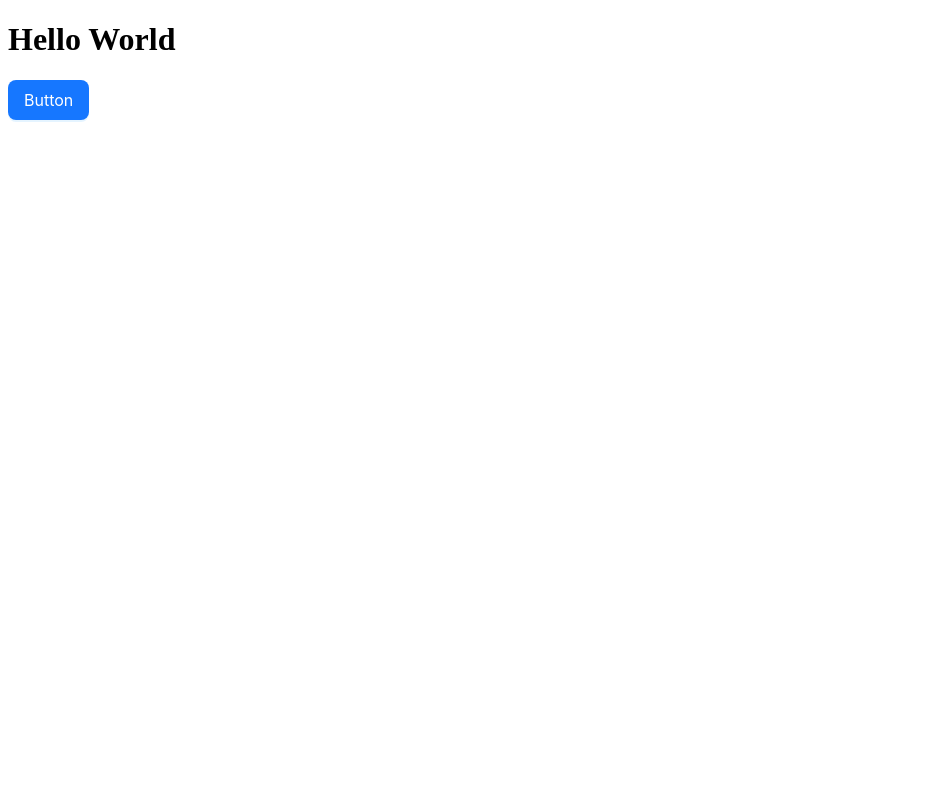
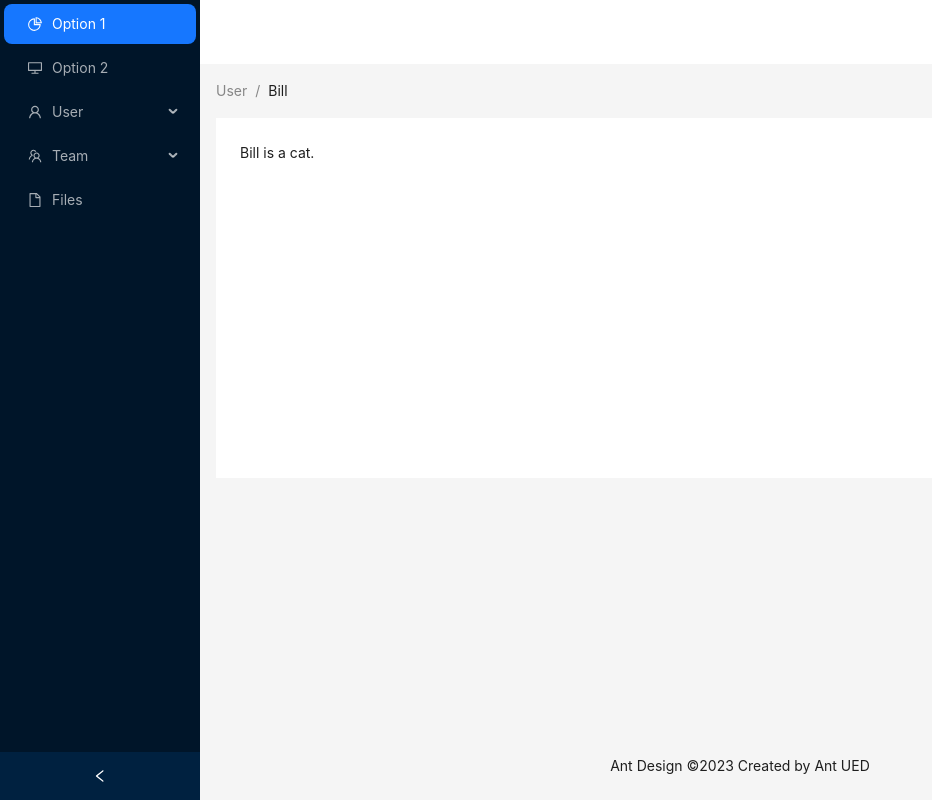
Before and after one commit to Tebaeleven/mitou-fukuoka-ai-prototype, a Next.js app: page / in a window 1280 px wide. Shown: the whole page, without its empty margins (0-932 px from the left). Built offline with nearby package versions, Linux system fonts and the light colour scheme.

Commit message:
ant designのFOUCの対処

```diff
--- a/pages/_document.tsx
+++ b/pages/_document.tsx
@@ -1,13 +1,66 @@
-import { Html, Head, Main, NextScript } from 'next/document'
+/*
+This custom document is needed to workaround this bug in antd + nextjs:
 
-export default function Document() {
+    https://github.com/ant-design/ant-design/issues/38767
+
+The actual fix -- i.e., this entire file -- comes from
+
+    https://github.com/ant-design/ant-design/issues/38767#issuecomment-1350362026
+
+which is for a different bug in antd + nextjs, but it happens to fix
+the same problem, and fortunately also works with the older nextjs 12.x, which
+we are currently stuck with.
+
+See also the discussion at https://github.com/ant-design/ant-design/issues/39891
+*/
+
+import type { DocumentContext, DocumentInitialProps } from "next/document";
+import Document, { Html, Head, Main, NextScript } from "next/document";
+import { createCache, extractStyle, StyleProvider } from "@ant-design/cssinjs";
+
+export default class MyDocument extends Document {
+    static async getInitialProps(
+        ctx: DocumentContext
+    ): Promise<DocumentInitialProps> {
+        const cache = createCache();
+        const originalRenderPage = ctx.renderPage;
+
+        ctx.renderPage = () =>
+            originalRenderPage({
+                enhanceApp: (App) => (props) =>
+                    (
+                        <StyleProvider cache={cache}>
+                            <App {...props} />
+                        </StyleProvider>
+                    ),
+            });
+
+        const initialProps = await Document.getInitialProps(ctx);
+
+        return {
+            ...initialProps,
+            styles: (
+                <>
+                    {initialProps.styles}
+                    {/* This is hack, `extractStyle` does not currently support returning JSX or related data. */}
+                    <script
+                        dangerouslySetInnerHTML={{
+                            __html: `</script>${extractStyle(cache)}<script>`,
+                        }}
+                    />
+                </>
+            ),
+        };
+    }
+    render() {
         return (
-    <Html lang="en">
+            <Html>
                 <Head />
                 <body>
                     <Main />
                     <NextScript />
                 </body>
             </Html>
-  )
+        );
     }
+}
--- a/pages/index.tsx
+++ b/pages/index.tsx
@@ -1,16 +1,88 @@
-import Image from 'next/image'
-import { Button } from 'antd'
+import React, { useState } from "react";
+import {
+    DesktopOutlined,
+    FileOutlined,
+    PieChartOutlined,
+    TeamOutlined,
+    UserOutlined,
+} from "@ant-design/icons";
+import type { MenuProps } from "antd";
+import { Breadcrumb, Layout, Menu, theme } from "antd";
 
+const { Header, Content, Footer, Sider } = Layout;
 
+type MenuItem = Required<MenuProps>["items"][number];
+
+function getItem(
+    label: React.ReactNode,
+    key: React.Key,
+    icon?: React.ReactNode,
+    children?: MenuItem[]
+): MenuItem {
+    return {
+        key,
+        icon,
+        children,
+        label,
+    } as MenuItem;
+}
+
+const items: MenuItem[] = [
+    getItem("Option 1", "1", <PieChartOutlined />),
+    getItem("Option 2", "2", <DesktopOutlined />),
+    getItem("User", "sub1", <UserOutlined />, [
+        getItem("Tom", "3"),
+        getItem("Bill", "4"),
+        getItem("Alex", "5"),
+    ]),
+    getItem("Team", "sub2", <TeamOutlined />, [
+        getItem("Team 1", "6"),
+        getItem("Team 2", "8"),
+    ]),
+    getItem("Files", "9", <FileOutlined />),
+];
 export default function Home() {
-  return (
-      <>
-          <h1>Hello World</h1>
-          <div>
-              <Button size="large" type="primary">
-                  Button
-              </Button>
-          </div>
-      </>
-  );
+    const [collapsed, setCollapsed] = useState(false);
+    const {
+        token: { colorBgContainer },
+    } = theme.useToken();
+
+    return (
+        <Layout style={{ minHeight: "100vh" }}>
+            <Sider
+                collapsible
+                collapsed={collapsed}
+                onCollapse={(value) => setCollapsed(value)}
+            >
+                <div className="demo-logo-vertical" />
+                <Menu
+                    theme="dark"
+                    defaultSelectedKeys={["1"]}
+                    mode="inline"
+                    items={items}
+                />
+            </Sider>
+            <Layout>
+                <Header style={{ padding: 0, background: colorBgContainer }} />
+                <Content style={{ margin: "0 16px" }}>
+                    <Breadcrumb style={{ margin: "16px 0" }}>
+                        <Breadcrumb.Item>User</Breadcrumb.Item>
+                        <Breadcrumb.Item>Bill</Breadcrumb.Item>
+                    </Breadcrumb>
+                    <div
+                        style={{
+                            padding: 24,
+                            minHeight: 360,
+                            background: colorBgContainer,
+                        }}
+                    >
+                        Bill is a cat.
+                    </div>
+                </Content>
+                <Footer style={{ textAlign: "center" }}>
+                    Ant Design ©2023 Created by Ant UED
+                </Footer>
+            </Layout>
+        </Layout>
+    );
 }
--- a/tailwind.config.js
+++ b/tailwind.config.js
@@ -15,7 +15,4 @@ module.exports = {
     },
   },
   plugins: [],
-  corePlugins: {
-    preflight: false
-  }
 }
```
Lines whose indentation alone changed are shown as unchanged.
